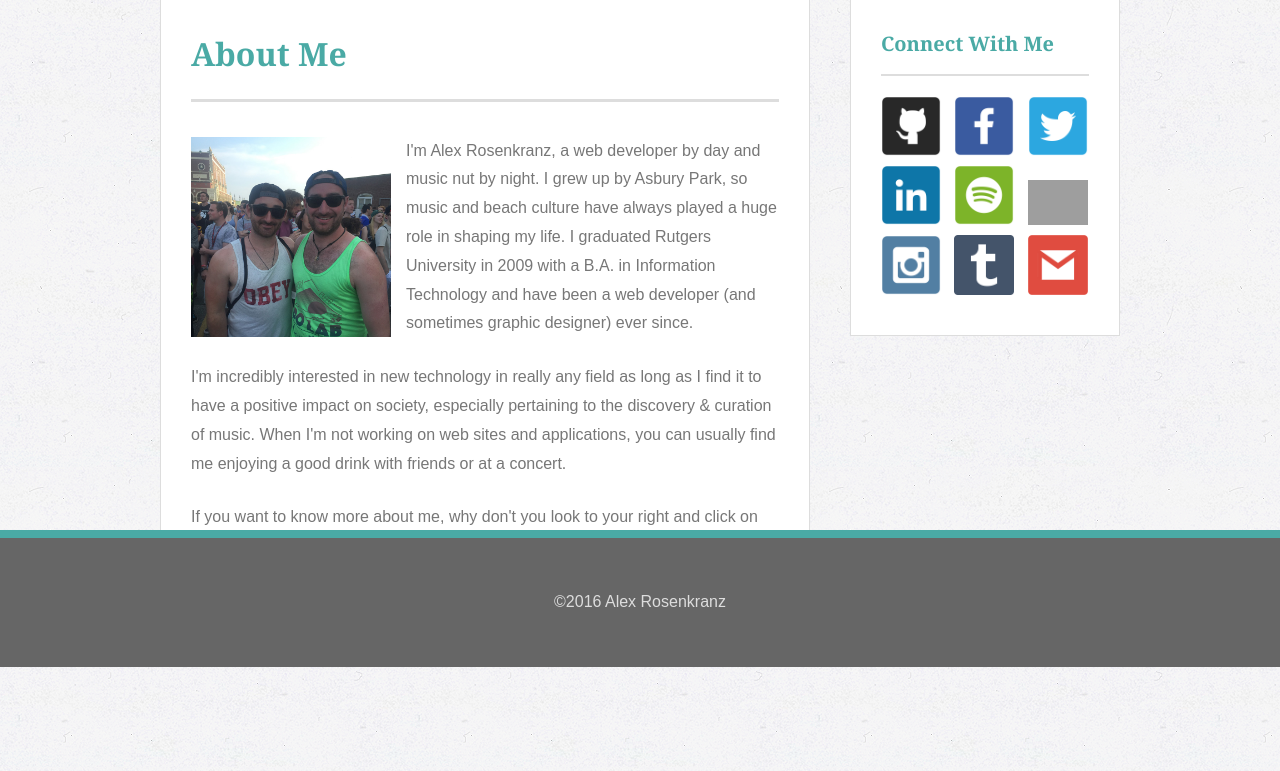
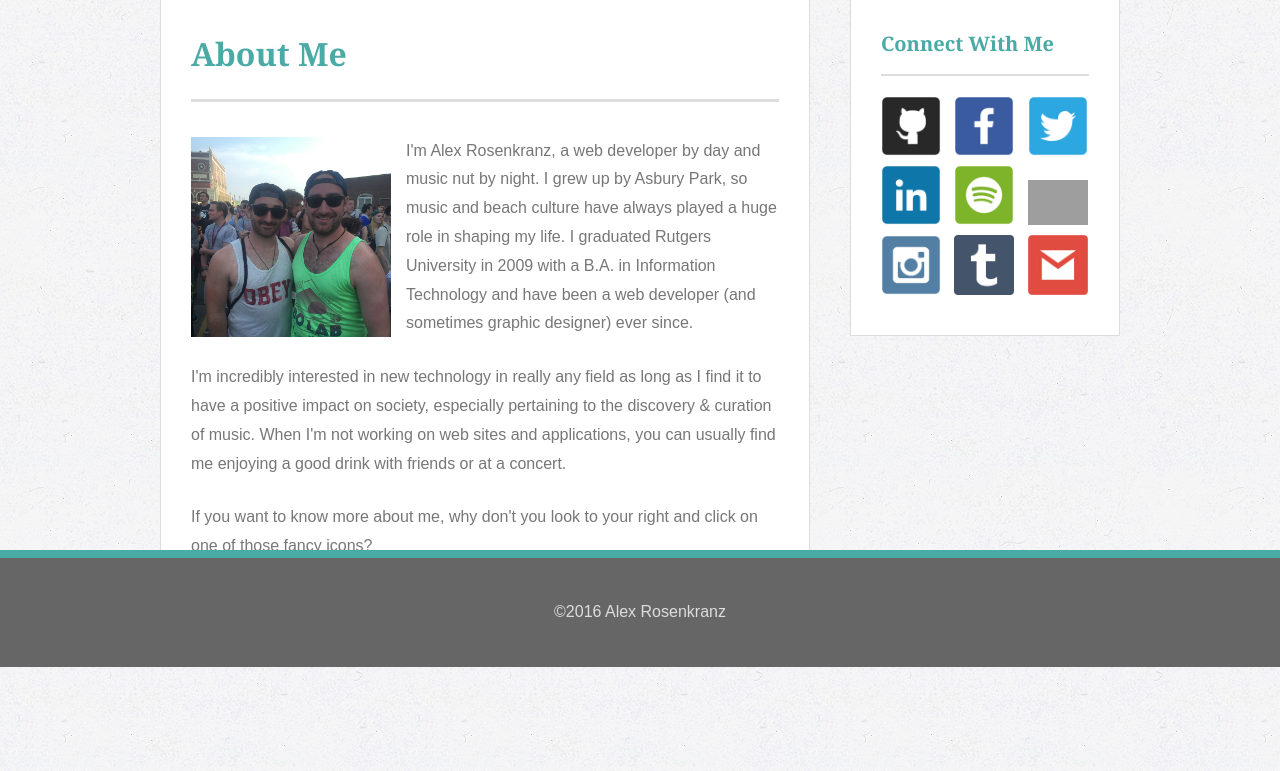
Before and after one commit to alexrosenkranz/Basic-Portfolio, a PHP site: page / in a window 1280 px wide. Shown: the part 133-904 px from the top of the page. Run offline with PHP 8.4, Linux system fonts and the light colour scheme; grey boxes are pictures that could not be loaded.

Commit message:
Fixed height of footer

```diff
--- a/assets/css/styles.css
+++ b/assets/css/styles.css
@@ -39,7 +39,7 @@ footer {
 	text-align: center;
 	border-top: 8px solid #4aaaa5;
 	margin-top: 30px;
-	padding: 50px 0;
+	padding: 40px 0;
 }
 
 /* USED TO SET WIDTH AND CENTER ALIGNMENT OF SITE */
--- a/index.html
+++ b/index.html
@@ -21,7 +21,7 @@
 		</div>
 	</header>
 
-	<div class="wrapper ">
+	<div class="wrapper">
 		<div id="left-column">
 			<h2 class="page-title">About Me</h2>
 			<img class="bio-pic" src="assets/images/profile.jpg" alt="bio pic"/>
```
